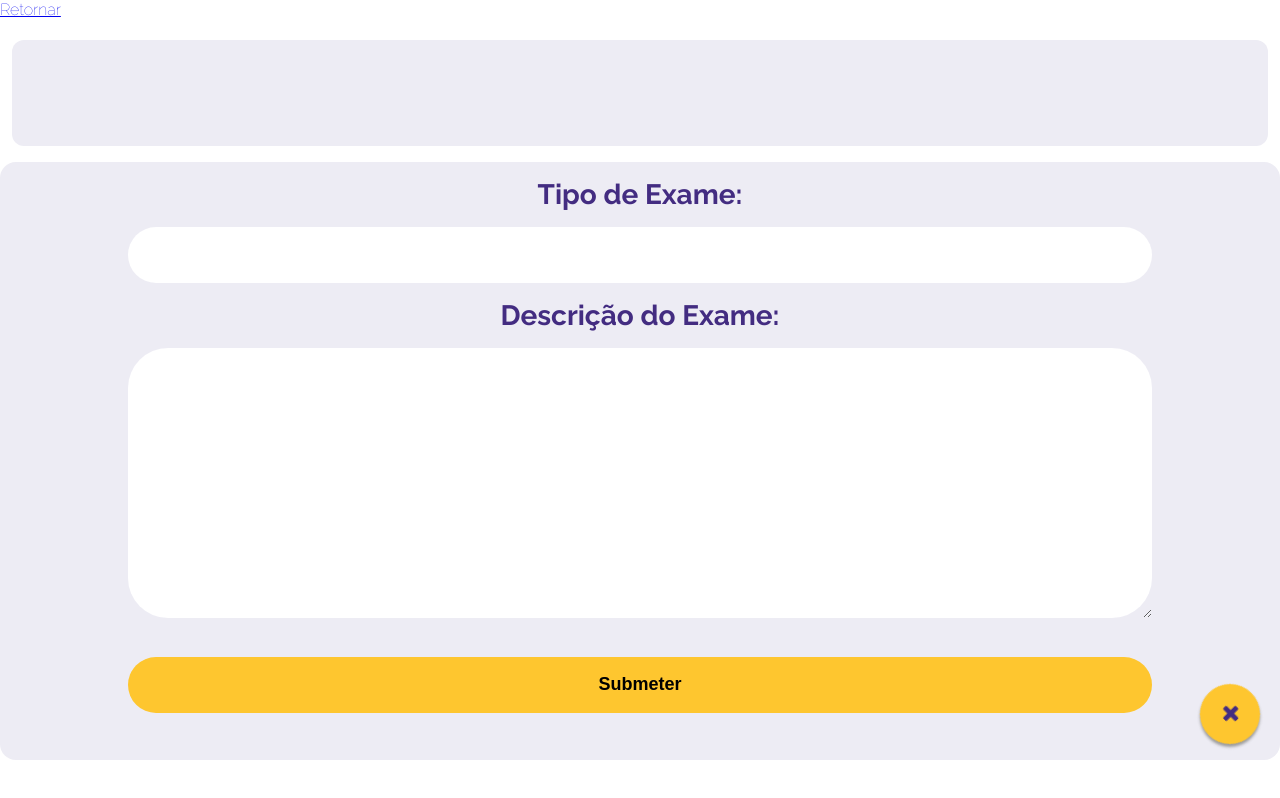
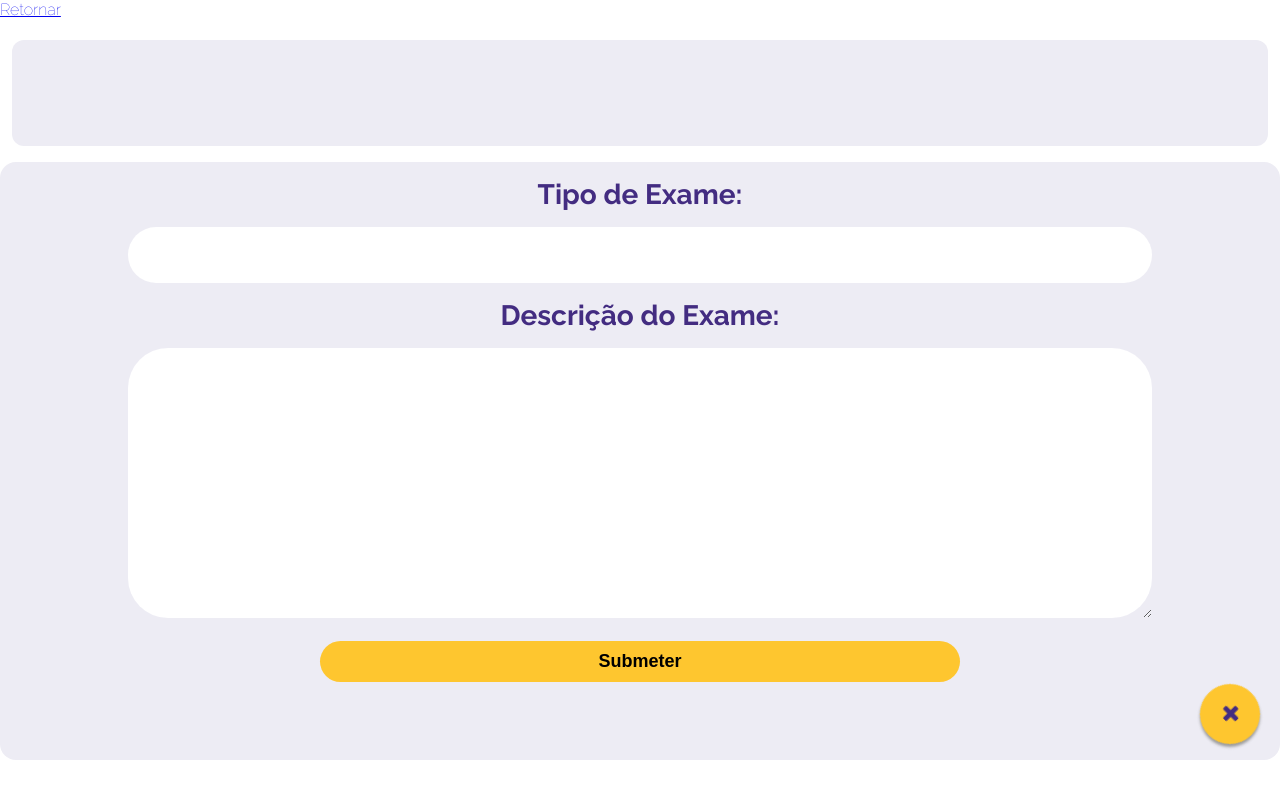
Before and after one commit to panyfmc/WebHealth, a website: page Front/Lista de exames/Lista_de_Exames.html in a window 1280 px wide. Both pictures are taken after a click on the button 1230 px from the left and 714 px from the top of the page. Drawn offline with nearby package versions, Linux system fonts and the light colour scheme; files that its build step writes are made by us from their sources.

Commit message:
Adicionar elemento funcionando e alguns comentários

```diff
--- a/Front/Lista de exames/Lista_De_Exames.css
+++ b/Front/Lista de exames/Lista_De_Exames.css
@@ -148,4 +148,7 @@ textarea:focus{
     background-color: var(--amarelo);
     font-size: large;
     font-weight: bold;
+    width: 50%;
+    height: 7%;
+    border-radius: 5vh;
 }
--- a/Front/Lista de exames/Lista_De_Exames.js
+++ b/Front/Lista de exames/Lista_De_Exames.js
@@ -2,7 +2,7 @@ var divExames = document.getElementById("exams")
 var divForms = document.getElementById("forms")
 var visible = true
 
-function togle() {
+function togle() { // Função que abri ou fecha o formulário
     if (visible) {
         divExames.style.display = "none";
         divForms.style.display = "block"
@@ -14,11 +14,11 @@ function togle() {
     }
 }
 
-$('.float').click(function(){
+$('.float').click(function(){ // Função alternativa para alteraro icone caso não queira usar a animação
     //$(this).find('i').toggleClass('fa-plus fa-times')
 });
 
-function animateButton() {
+function animateButton() {  //Função que toca a animação de transformar o + no x e vice-versa
     var button = $('.float');
     if (button.hasClass('animate-hi')) {
       button.removeClass('animate-hi').addClass('animate-hi-reverse');
@@ -35,16 +35,32 @@ function animateButton() {
   });
 
 function addElement() {
-  // create a new div element
-  const newDiv = document.createElement("div");
+  var tituloInput = document.getElementById("Titulo");        ////
+  var descricaoInput = document.getElementById("Descrição");  //
+  var tituloExame = tituloInput.value;                        //Esse bloco pega os valores das caixas de input
+  var descricaoExame = descricaoInput.value;                  //
+  var tituloTXT = document.createTextNode(tituloExame);       //
+  var descricaoTXT = document.createTextNode(descricaoExame); ////
 
-  // and give it some content
-  const newContent = document.createTextNode("Hi there and greetings!");
+  var parag = document.createElement("p");
+  var descri = document.createElement("p");
 
-  // add the text node to the newly created div
-  newDiv.appendChild(newContent);
+  parag.classList.add("titulo");
+  descri.classList.add("descrição");
 
-  // add the newly created element and its content into the DOM
-  const currentDiv = document.getElementById("exams");
-  document.body.insertBefore(newDiv, currentDiv);
+  parag.appendChild(tituloTXT);
+  descri.appendChild(descricaoTXT);
+
+  var ul = document.getElementById("exams");
+  var li = document.createElement("li");
+
+  li.classList.add("Exame");
+  li.classList.add("Caixa");
+
+  li.appendChild(parag);
+  li.appendChild(descri);
+
+  ul.appendChild(li);
+
+  togle();
 }
--- a/Front/Lista de exames/Lista_de_Exames.html
+++ b/Front/Lista de exames/Lista_de_Exames.html
@@ -34,8 +34,8 @@
             <label for="Titulo">Tipo de Exame:</label><br>
             <input type="text" id="Titulo" name="Titulo"><br>
             <label for="Descrição">Descrição do Exame:</label><br>
-            <textarea name="paragraph_text" cols="50" rows="10"></textarea>
-            <input type="submit" value="Submeter" class="subButton" onclick="addElement()">
+            <textarea name="paragraph_text" cols="50" rows="10" id="Descrição"></textarea>
+            <button class="subButton" name="data" type="button" onclick="addElement()">Submeter</button>
         </form>
         <ul class="Lista_exame" id="exams">
             <li class="Exame Caixa">
```
